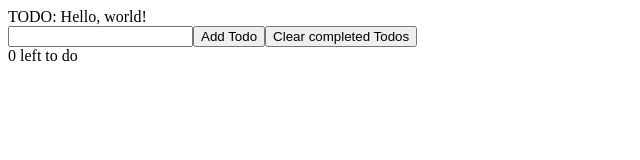
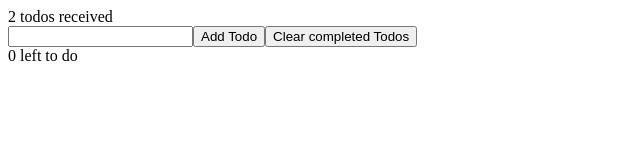
Before and after one commit to lduran2/react_tutorials_followalong, a React (Create React App) app in the folder @webdevsimplified/react-in-30-mins/: page / in a window 1280 px wide. Shown: the top 160 px of the page, without its empty margins (0-640 px from the left). Built offline with nearby package versions, Linux system fonts and the light colour scheme.

Commit message:
[@wds] added Todo app state

```diff
--- a/@webdevsimplified/react-in-30-mins/src/App.js
+++ b/@webdevsimplified/react-in-30-mins/src/App.js
@@ -1,12 +1,23 @@
-import React from 'react';
+import React, { useState } from 'react';
 import TodoList from './TodoList'
 
 export default function App() {
+  // destructure useState
+  const [
+    // each todo
+    todos,
+    // for updating todos
+    setTodos
+  ] =
+    // default App state
+    // test with 2 Todos
+    useState(['Todo 1', 'Todo 2'])
   // renders TodoList
   // can only return one XML element
+  // sending todos as a prop for TodoList
   return (
     <>
-      <TodoList />
+      <TodoList todos={ todos } />
       <input type='text' />
       <button>Add Todo</button>
       <button>Clear completed Todos</button>
--- a/@webdevsimplified/react-in-30-mins/src/TodoList.js
+++ b/@webdevsimplified/react-in-30-mins/src/TodoList.js
@@ -1,10 +1,12 @@
 import React from 'react';
 
-export default function TodoList() {
+// @param
+//    todos prop containing Todo objects
+export default function TodoList({ todos }) {
   // renders "TODO: Hello, world!"
   return (
     <div>
-      TODO: Hello, world!
+      {todos.length} todos received
     </div>
   );
 };
```
